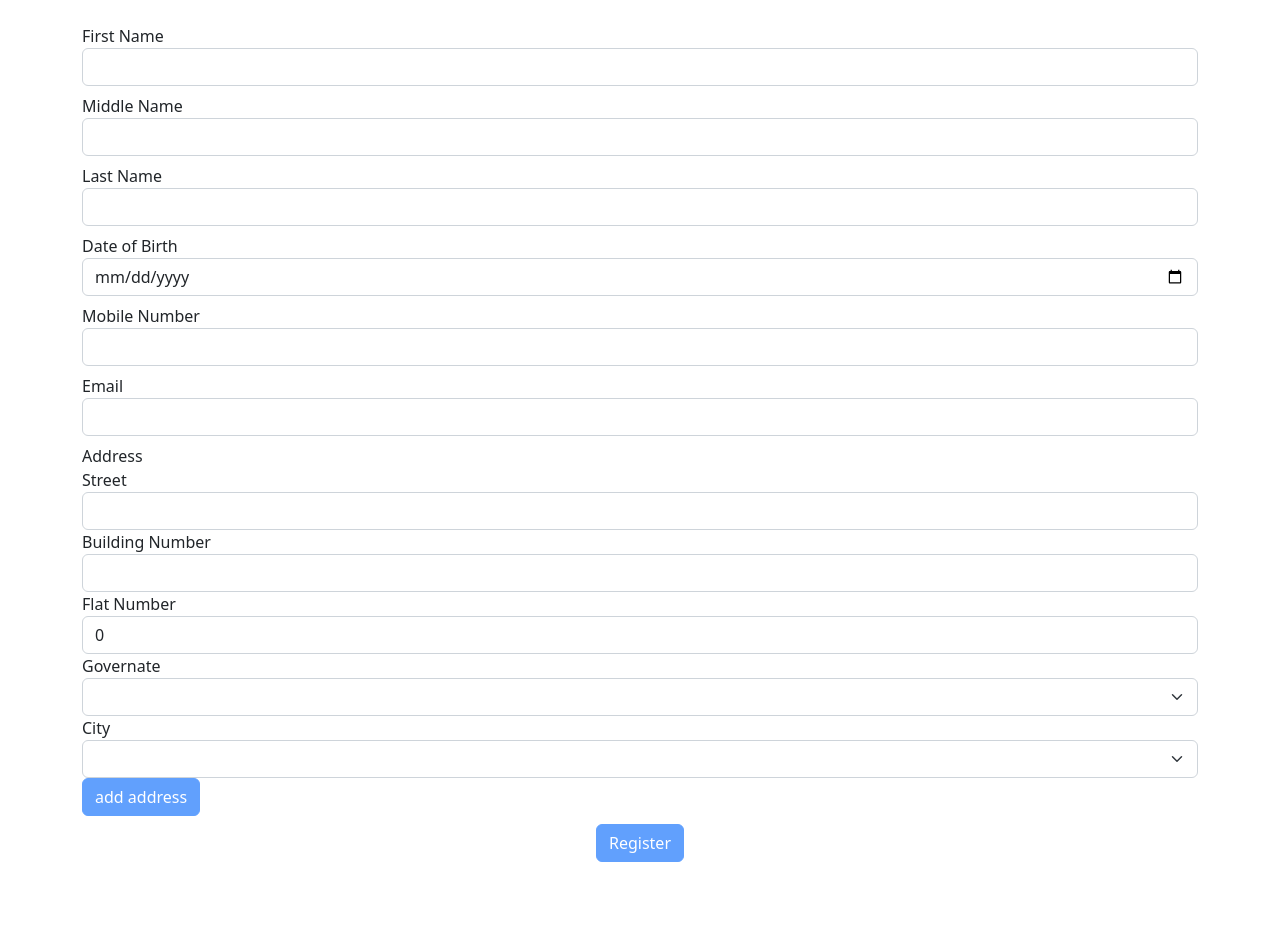
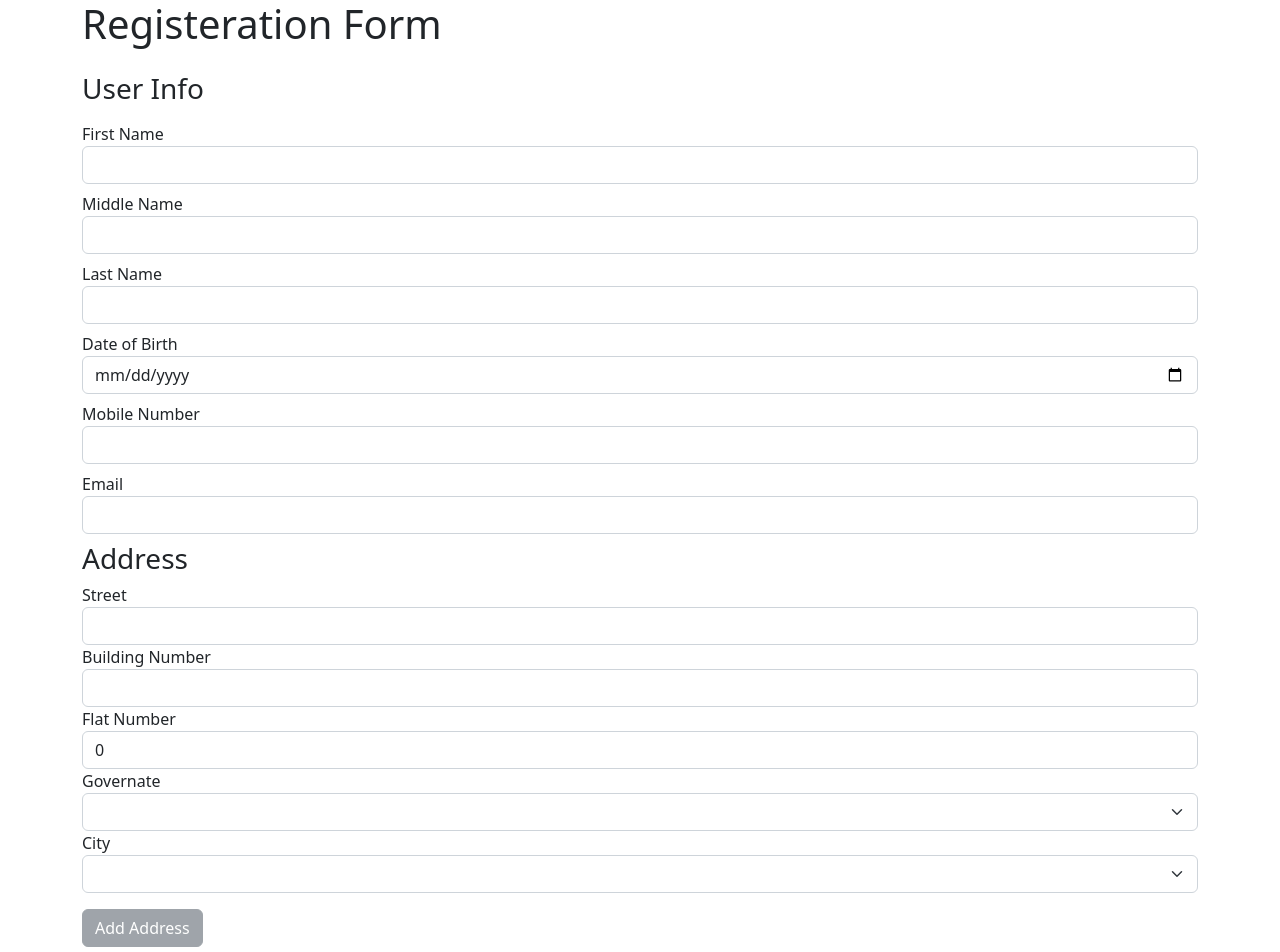
Before and after one commit to KANDEEL00/RegistrationFormUI, an Angular app: page / in a window 1280 px wide. Shown: the top 952 px of the page. Before the commit the page ends 862 px from the top, so only its background shows below. Built offline with nearby package versions, Linux system fonts and the light colour scheme; no server answers.

Commit message:
Assemble Components in One Folder

```diff
--- a/src/app/app.component.html
+++ b/src/app/app.component.html
@@ -1,3 +1,6 @@
 <div class="container">
+  <header>
+    <h1>Registeration Form</h1>
+  </header>
   <user-form></user-form>
 </div>
--- a/src/app/app.component.ts
+++ b/src/app/app.component.ts
@@ -1,5 +1,5 @@
 import { Component } from '@angular/core';
-import { UserFormComponent } from './user-form/user-form.component';
+import { UserFormComponent } from './components/user-form/user-form.component';
 
 @Component({
   selector: 'app-root',
--- a/src/app/address-form/address-form.component.html
+++ b/src/app/components/address-form/address-form.component.html
@@ -56,7 +56,7 @@
   </select>
 
   <button
-    class="btn btn-primary"
+    class="mt-3 btn btn-secondary"
     (click)="onAddAddress()"
     [disabled]="
       !address.street ||
@@ -66,6 +66,6 @@
       !address.cityID
     "
   >
-    add address
+    Add Address
   </button>
 </div>
--- a/src/app/user-form/user-form.component.html
+++ b/src/app/components/user-form/user-form.component.html
@@ -1,4 +1,5 @@
 <form class="row mt-3 gx-3 gy-2 align-items-center justify-content-center">
+  <h3>User Info</h3>
   <div class="row-sm-6">
     <label class="label" for="fname">First Name</label>
     <input
@@ -60,7 +61,7 @@
   </div>
 
   <div class="row-sm-6">
-    Address
+    <h3>Address</h3>
     <address-form (addAddress)="user.addresses.push($event)"></address-form>
   </div>
 
--- a/src/app/user-form/user-form.component.ts
+++ b/src/app/components/user-form/user-form.component.ts
@@ -1,8 +1,8 @@
 import { Component } from '@angular/core';
 import { FormsModule } from '@angular/forms';
-import { User } from '../../shared/models/user';
+import { User } from '../../../shared/models/user';
 import { AddressFormComponent } from '../address-form/address-form.component';
-import { UserService } from '../services/user.service';
+import { UserService } from '../../services/user.service';
 
 @Component({
   selector: 'user-form',
@@ -19,7 +19,7 @@ export class UserFormComponent {
   registerUser() {
     console.log('User Registered');
     this.userService.addUser(this.user).subscribe((response) => {
-      console.log(response);
+      console.log('User ID: ' + response);
     });
     this.user = new User();
   }
```
Also changed, not shown: src/app/components/address-form/address-form.component.ts (renamed from src/app/address-form/address-form.component.ts, +5 -5 lines), src/app/components/address-form/address-form.component.css (added), src/app/components/user-form/user-form.component.css (added), 2 other files (tests, documents, lock files or other folders).
